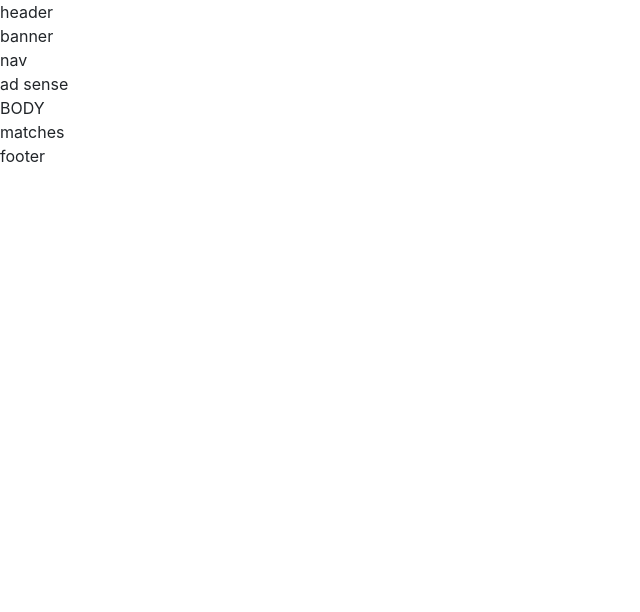
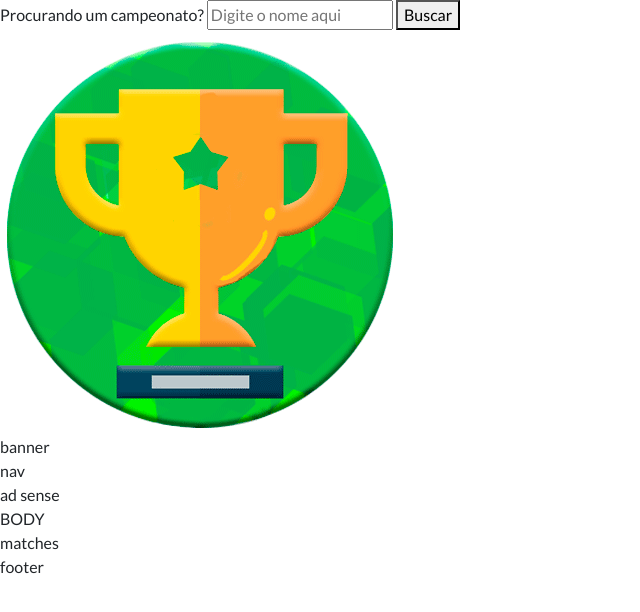
Before and after one commit to jeffersondesouza/copa-facil, a website: page index.html in a window 1280 px wide. Shown: the whole page, without its empty margins (0-640 px from the left). Drawn offline with nearby package versions, Linux system fonts and the light colour scheme.

Commit message:
header search structure

```diff
--- /dev/null
+++ b/css/typography.css
@@ -0,0 +1,10 @@
+body {
+  font-family: Lato, sans-serif;
+  font-weight: 400;
+}
+
+.cf-title {
+  font-size: 1.125rem;
+  font-weight: 900;
+  text-transform: uppercase;
+}
--- a/index.html
+++ b/index.html
@@ -1,6 +1,10 @@
 <!DOCTYPE html>
 <html lang="en">
   <head>
+    <link
+      href="https://fonts.googleapis.com/css?family=Lato:300,400,700,900&display=swap"
+      rel="stylesheet"
+    />
     <meta charset="UTF-8" />
     <meta name="viewport" content="width=device-width, initial-scale=1.0" />
     <meta http-equiv="X-UA-Compatible" content="ie=edge" />
@@ -11,10 +15,31 @@
       integrity="sha384-ggOyR0iXCbMQv3Xipma34MD+dH/1fQ784/j6cY/iJTQUOhcWr7x9JvoRxT2MZw1T"
       crossorigin="anonymous"
     />
+    <link rel="stylesheet" href="css/typography.css" />
+    <link rel="stylesheet" href="css/header/headerSearch.css" />
   </head>
   <body>
     <!-- HEADER -->
-    <header class="cf-header">header</header>
+    <header class="cf-header">
+      <div class="cf-search">
+        <form class="cf-search-form">
+          <label for="search-input" class="cf-search-form__label"
+            >Procurando um campeonato?</label
+          >
+          <input
+            id="search-input"
+            class="cf-search-form__input"
+            placeholder="Digite o nome aqui"
+          />
+          <button class="cf-btn cf-btn--primary" type="submit">Buscar</button>
+        </form>
+      </div>
+      <div>
+        <a href="/" class="cf-brand">
+          <img src="./assets/img/logo.png" alt="" class="cf-brand__img" />
+        </a>
+      </div>
+    </header>
 
     <!-- BANNER -->
     <section class="cf-banner">banner</section>
```
Also changed, not shown: assets/img/logo.png (added), css/header/headerSearch.css (added).
